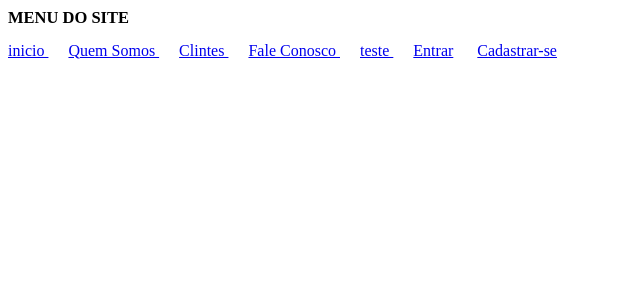
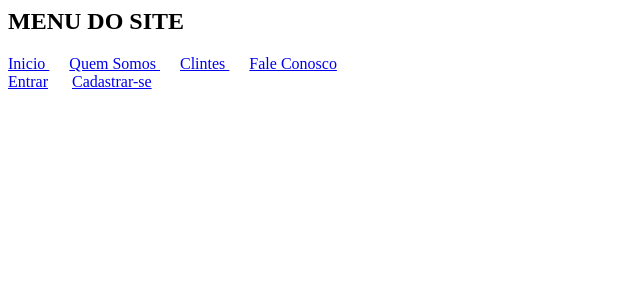
Before and after one commit to Israellemos10/MiniProjeto-php, a PHP site: page /menu.php in a window 1280 px wide. Shown: the top 300 px of the page, without its empty margins (0-640 px from the left). Run offline with PHP 8.4, Linux system fonts and the light colour scheme.

Commit message:
Add files via upload
removi uma teg por nome teste pois não fazia parte do projeto. Também coloquei o login e cadastro na parte inferior do menu.

```diff
--- a/menu.php
+++ b/menu.php
@@ -12,16 +12,17 @@
   font-size: 11px;
  }
         </style>
-    <div class="large-text">
+    <div class="small-text">
 <h2>MENU DO SITE</h2>
 </div>
 
 <div class="left">
-<a href= "index.php"> inicio </a>
+<a href= "index.php"> Inicio </a>
 <a href= "?pg=quemsomos">Quem Somos  </a>
 <a href= "?pg=clientes"> Clintes </a>
 <a href= "?pg=faleconosco">Fale Conosco </a>
-<a href= "?pg=teste">teste </a>
+<br>
+
 
 <?php if(isset($_SESSION['user'])){ ?>
   <a href= "logout.php">Sair</a>
```
